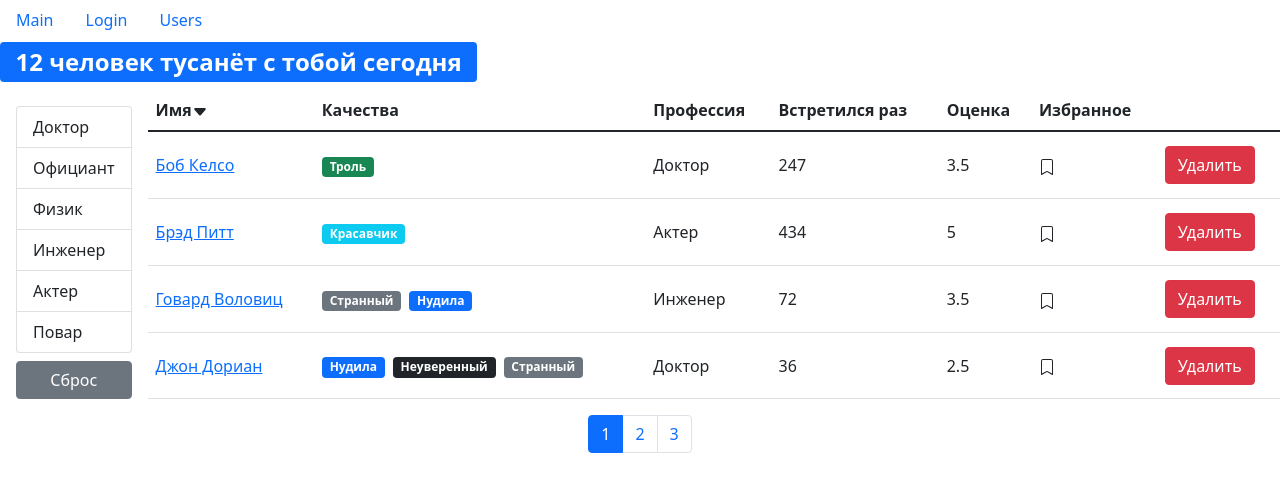
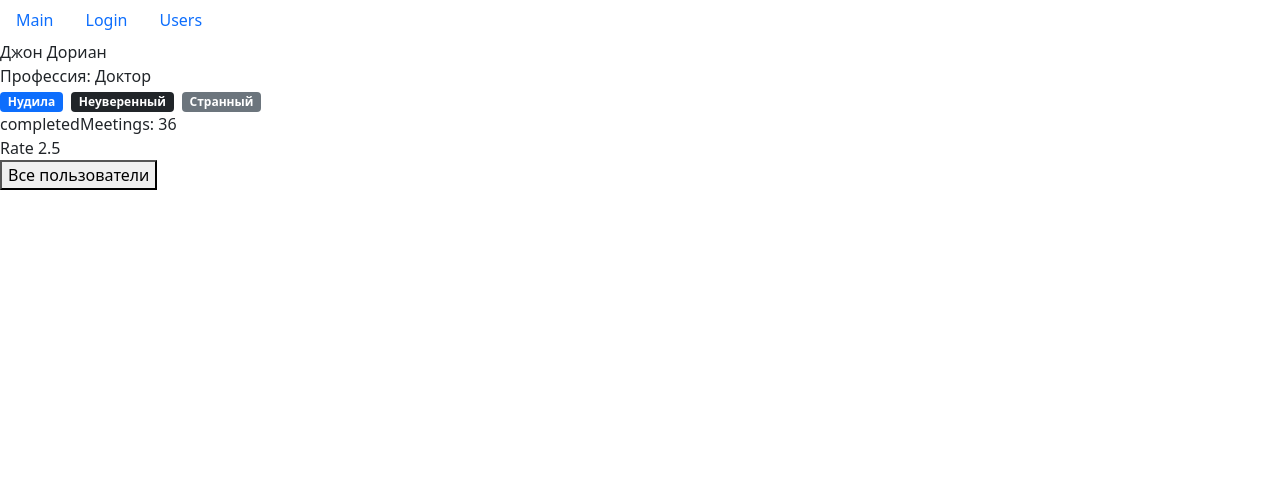
Before and after one commit to Den9rcq/fast-company-app, a React (Create React App) app: page /users/67rdca3eeb7f6fgeed471815 in a window 1280 px wide. Shown: the top 492 px of the page. Built offline with nearby package versions, Linux system fonts and the light colour scheme.

Commit message:
Practical task №1 - routing completed

```diff
--- a/src/App.js
+++ b/src/App.js
@@ -3,7 +3,7 @@ import NavBar from "./components/navBar";
 import { Switch, Route } from "react-router-dom";
 import Main from "./layouts/main";
 import Login from "./layouts/login";
-import Users from "./layouts/users";
+import UsersList from "./components/usersList";
 
 const App = () => {
     return (
@@ -11,7 +11,7 @@ const App = () => {
             <NavBar/>
             <Switch>
                 <Route path="/login" component={Login}/>
-                <Route path="/users/:userId?" component={Users}/>
+                <Route path="/users/:userId?" component={UsersList}/>
                 <Route path="/" component={Main}/>
             </Switch>
         </>
--- a/src/components/user.jsx
+++ b/src/components/user.jsx
@@ -1,59 +1,42 @@
-import React from "react";
+import React, { useEffect, useState } from "react";
+import { useHistory } from "react-router-dom";
+import PropTypes from "prop-types";
+import api from "../api";
 import Quality from "./quality";
-import BookMark from "./bookMark";
-import PropTypes from "prop-types";
 
-const User = ({
-    _id,
-    name,
-    qualities,
-    profession,
-    completedMeetings,
-    rate,
-    favorites,
-    onDelete,
-    onToggleMark
-}) => {
+const User = ({ id }) => {
+    const history = useHistory();
+    const [user, setUser] = useState();
+    useEffect(() => {
+        api.users.getById(id).then(user => setUser(user));
+    }, []);
+    const handleAllUsers = () => history.push("/users");
+
     return (
-        <tr>
-            <td>{name}</td>
-            <td>
-                {qualities.map((badge) => (
-                    <Quality key={badge._id} {...badge} />
-                ))}
-            </td>
-            <td>{profession.name}</td>
-            <td>{completedMeetings}</td>
-            <td>{rate} \ 5</td>
-            <td>
-                <BookMark
-                    favorites={favorites}
-                    onToggleMark={onToggleMark}
-                    id={_id}
-                />
-            </td>
-            <td>
-                <button
-                    onClick={() => onDelete(_id)}
-                    type="button"
-                    className="btn btn-danger"
-                >
-                    Удалить
-                </button>
-            </td>
-        </tr>
+        <div>
+            {
+                user
+                    ? (
+                        <div>
+                            <div>{user.name}</div>
+                            <div>Профессия: {user.profession.name}</div>
+                            <div>
+                                {user.qualities.map((badge) => (
+                                    <Quality key={badge._id} {...badge} />
+                                ))}
+                            </div>
+                            <div>completedMeetings: {user.completedMeetings}</div>
+                            <div>Rate {user.rate}</div>
+                            <button onClick={handleAllUsers}>Все пользователи</button>
+                        </div>
+                    )
+                    : <h2>Loading</h2>
+            }
+        </div>
     );
 };
 
 User.propTypes = {
-    _id: PropTypes.string.isRequired,
-    name: PropTypes.string.isRequired,
-    qualities: PropTypes.array.isRequired,
-    profession: PropTypes.object.isRequired,
-    completedMeetings: PropTypes.number.isRequired,
-    rate: PropTypes.number.isRequired,
-    favorites: PropTypes.bool.isRequired,
-    onDelete: PropTypes.func.isRequired,
-    onToggleMark: PropTypes.func.isRequired
+    id: PropTypes.string.isRequired
 };
 export default User;
--- /dev/null
+++ b/src/components/usersList.jsx
@@ -0,0 +1,15 @@
+import React from "react";
+import { useParams } from "react-router-dom";
+import Users from "../layouts/users";
+import User from "./user";
+
+const UsersList = () => {
+    const { userId } = useParams();
+    return (
+        <>
+            {userId ? <User id={userId}/> : <Users/>}
+        </>
+    );
+};
+
+export default UsersList;
```
